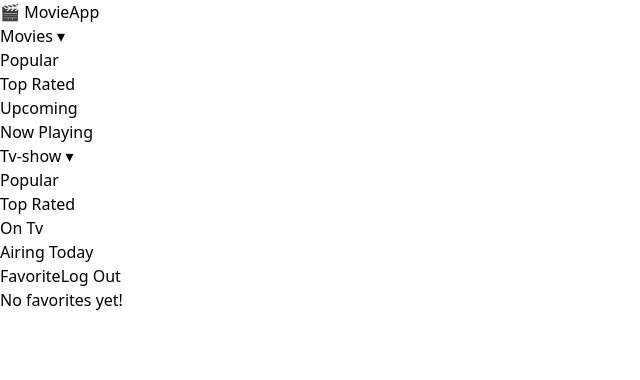
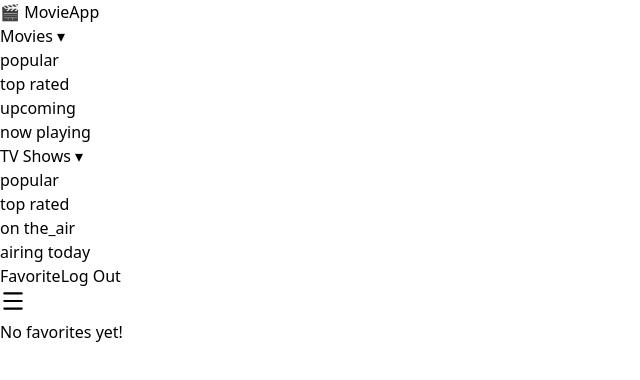
Before and after one commit to sparkcodes001/Movie-App, a React (Vite) app: page /fav in a window 1280 px wide. Shown: the top 380 px of the page, without its empty margins (0-640 px from the left). Built offline with nearby package versions, Linux system fonts and the light colour scheme; sample sign-in values are in the browser's storage.

Commit message:
Initial commit

```diff
--- a/index.html
+++ b/index.html
@@ -22,7 +22,7 @@
     <title>movie-website</title>
   </head>
   <body
-    class="min-h-screen bg-center bg-no-repeat bg-cover bg-gradient-to-br from-gray-900 text-white via-black/95 to-gray-950"
+    class="min-h-screen bg-cover bg-center bg-no-repeat bg-gradient-to-br from-gray-900 via-black/95 to-gray-950 text-white overflow-x-hidden"
   >
     <div id="root"></div>
     <script type="module" src="/src/main.jsx"></script>
--- a/package.json
+++ b/package.json
@@ -10,6 +10,7 @@
     "preview": "vite preview"
   },
   "dependencies": {
+    "lucide-react": "^1.8.0",
     "react": "^18.3.1",
     "react-dom": "^18.3.1",
     "react-hook-form": "^7.72.1",
--- a/src/components/NavBar.jsx
+++ b/src/components/NavBar.jsx
@@ -1,148 +1,185 @@
+import { useState } from "react";
 import { Link, useNavigate } from "react-router-dom";
 import { useAuth } from "../context/AuthContext";
+import { Menu, X } from "lucide-react";
 
 export default function Navbar({ setCategories, setType }) {
   const { user, logOut } = useAuth();
   const navigate = useNavigate();
 
+  const [menuOpen, setMenuOpen] = useState(false);
+  const [movieOpen, setMovieOpen] = useState(false);
+  const [tvOpen, setTvOpen] = useState(false);
+
+  const handleNavigation = (category, type) => {
+    setCategories(category);
+    setType(type);
+    navigate("/");
+    setMenuOpen(false);
+  };
+
   return (
-    <nav className="sticky top-0 backdrop-blur flex items-center gap-6 justify-between shadow-lg shadow-black/70 p-4 w-full text-white bg-black/40 z-50">
-      <Link to={"/"} className="text-xl font-bold">
-        🎬 MovieApp
+    <nav className="sticky top-0 z-50 bg-black/60 backdrop-blur-xl border-b border-gray-800">
+      <div className=" mx-auto flex items-center justify-between px-4 py-3">
+        {/* LOGO */}
+        <Link to="/" className="text-xl md:text-2xl font-bold text-white">
+          🎬 <span className="text-sky-500">MovieApp</span>
         </Link>
 
-      {/* <p className="text-center text-white">
-        Welcome back {user && user.name} 🎉
-      </p> */}
+        {/* DESKTOP MENU */}
+        <div className="hidden md:flex items-center gap-8">
+          {/* MOVIES */}
+          <div className="relative group">
+            <button className="text-gray-200 hover:text-sky-500 transition">
+              Movies ▾
+            </button>
 
-      <div className="flex gap-3">
-        {/* MOVIES DROPDOWN */}
-        <div className="relative group">
-          <button className="hover:text-sky-500 text-lg">Movies ▾</button>
-
-          <div
-            className="absolute left-0 mt-2 w-48 bg-gray-900 rounded-lg shadow-lg
-                        opacity-0 group-hover:opacity-100 invisible
-                        group-hover:visible transition-all duration-300 z-50"
+            <div className="absolute z-50 left-0 mt-3 w-48 bg-gray-900 rounded-xl shadow-lg opacity-0 invisible group-hover:opacity-100 group-hover:visible transition duration-300">
+              <ul className="p-2 space-y-1">
+                {["popular", "top_rated", "upcoming", "now_playing"].map(
+                  (item) => (
+                    <li
+                      key={item}
+                      onClick={() => handleNavigation(item, "movie")}
+                      className="px-3 py-2 rounded-lg hover:bg-gray-800 cursor-pointer capitalize"
                     >
-            <ul className="flex flex-col p-2 z-10">
-              <li
-                onClick={() => {
-                  setCategories("popular");
-                  setType("movie");
-                  navigate("/");
-                }}
-                className="p-2 hover:bg-gray-700 rounded cursor-pointer"
-              >
-                Popular
+                      {item.replace("_", " ")}
                     </li>
-              <li
-                onClick={() => {
-                  setCategories("top_rated");
-                  setType("movie");
-                  navigate("/");
-                }}
-                className="p-2 hover:bg-gray-700 rounded cursor-pointer"
-              >
-                Top Rated
-              </li>
-              <li
-                onClick={() => {
-                  setCategories("upcoming");
-                  setType("movie");
-                  navigate("/");
-                }}
-                className="p-2 hover:bg-gray-700 rounded cursor-pointer"
-              >
-                Upcoming
-              </li>
-              <li
-                onClick={() => {
-                  setCategories("now_playing");
-                  setType("movie");
-                  navigate("/");
-                }}
-                className="p-2 hover:bg-gray-700 rounded cursor-pointer"
-              >
-                Now Playing
-              </li>
+                  ),
+                )}
               </ul>
             </div>
           </div>
 
-        {/* TV-SHOW */}
+          {/* TV SHOWS */}
           <div className="relative group">
-          <button className="hover:text-sky-500 transition-all text-lg">
-            Tv-show ▾
+            <button className="text-gray-200 hover:text-sky-500 transition">
+              TV Shows ▾
             </button>
 
-          <div
-            className="absolute left-0 mt-2 w-48 bg-gray-900 rounded-lg shadow-lg
-                        opacity-0 group-hover:opacity-100 invisible
-                        group-hover:visible transition-all duration-300 z-50"
+            <div className="absolute left-0 mt-3 w-48 bg-gray-900 rounded-xl shadow-lg opacity-0 invisible group-hover:opacity-100 group-hover:visible transition duration-300">
+              <ul className="p-2 space-y-1">
+                {["popular", "top_rated", "on_the_air", "airing_today"].map(
+                  (item) => (
+                    <li
+                      key={item}
+                      onClick={() => handleNavigation(item, "tv")}
+                      className="px-3 py-2 rounded-lg hover:bg-gray-800 cursor-pointer capitalize"
                     >
-            <ul className="flex flex-col p-2">
-              <li
-                onClick={() => {
-                  setCategories("popular");
-                  setType("tv");
-                  navigate("/");
-                }}
-                className="p-2 rounded hover:bg-gray-700 cursor-pointer"
-              >
-                Popular
+                      {item.replace("_", " ")}
                     </li>
-              <li
-                onClick={() => {
-                  setCategories("top_rated");
-                  setType("tv");
-                  navigate("/");
-                }}
-                className="p-2 rounded hover:bg-gray-700 cursor-pointer"
-              >
-                Top Rated
-              </li>
-              <li
-                onClick={() => {
-                  setCategories("on_the_air");
-                  setType("tv");
-                  navigate("/");
-                }}
-                className="p-2 rounded hover:bg-gray-700 cursor-pointer"
-              >
-                On Tv
-              </li>
-              <li
-                onClick={() => {
-                  setCategories("airing_today");
-                  setType("tv");
-                  navigate("/");
-                }}
-                className="p-2 rounded hover:bg-gray-700 cursor-pointer"
-              >
-                Airing Today
-              </li>
+                  ),
+                )}
               </ul>
             </div>
           </div>
-      </div>
 
-      <div className="flex gap-2">
+          {/* FAVORITE */}
           <Link
-          to={"/fav"}
-          className="p-2 text-sm bg-gray-800 rounded-lg hover:bg-gray-900 shadow-2xl border border-gray-600 transition-all"
+            to="/fav"
+            className="px-4 py-2 bg-gray-800 rounded-lg hover:bg-gray-700 transition"
           >
             Favorite
           </Link>
+
+          {/* LOGOUT */}
           {user && (
             <button
-            onClick={() => logOut()}
-            className="p-2 text-sm text-gray-100 bg-sky-600 rounded-lg hover:bg-sky-800 shadow-2xl border border-black/45 transition-all"
+              onClick={logOut}
+              className="px-4 py-2 bg-sky-600 rounded-lg hover:bg-sky-700 transition"
             >
               Log Out
             </button>
           )}
         </div>
+
+        {/* MOBILE BUTTON */}
+        <button
+          onClick={() => setMenuOpen(!menuOpen)}
+          className="md:hidden text-white"
+        >
+          {menuOpen ? <X size={26} /> : <Menu size={26} />}
+        </button>
+      </div>
+
+      {/* MOBILE MENU */}
+      {menuOpen && (
+        <div className="md:hidden bg-black/95 px-6 pb-6 space-y-4 transition-all">
+          {/* Movies */}
+          <div>
+            <button
+              onClick={() => setMovieOpen(!movieOpen)}
+              className="w-full text-left py-2 text-gray-200"
+            >
+              Movies ▾
+            </button>
+
+            {movieOpen && (
+              <ul className="pl-4 space-y-2 text-gray-400">
+                {["popular", "top_rated", "upcoming", "now_playing"].map(
+                  (item) => (
+                    <li
+                      key={item}
+                      onClick={() => handleNavigation(item, "movie")}
+                      className="cursor-pointer capitalize"
+                    >
+                      {item.replace("_", " ")}
+                    </li>
+                  ),
+                )}
+              </ul>
+            )}
+          </div>
+
+          {/* TV */}
+          <div>
+            <button
+              onClick={() => setTvOpen(!tvOpen)}
+              className="w-full text-left py-2 text-gray-200"
+            >
+              TV Shows ▾
+            </button>
+
+            {tvOpen && (
+              <ul className="pl-4 space-y-2 text-gray-400">
+                {["popular", "top_rated", "on_the_air", "airing_today"].map(
+                  (item) => (
+                    <li
+                      key={item}
+                      onClick={() => handleNavigation(item, "tv")}
+                      className="cursor-pointer capitalize"
+                    >
+                      {item.replace("_", " ")}
+                    </li>
+                  ),
+                )}
+              </ul>
+            )}
+          </div>
+
+          {/* Favorite */}
+          <Link
+            to="/fav"
+            onClick={() => setMenuOpen(false)}
+            className="block py-2 text-gray-200"
+          >
+            Favorite
+          </Link>
+
+          {/* Logout */}
+          {user && (
+            <button
+              onClick={() => {
+                logOut();
+                setMenuOpen(false);
+              }}
+              className="w-full py-2 bg-sky-600 rounded-lg"
+            >
+              Log Out
+            </button>
+          )}
+        </div>
+      )}
     </nav>
   );
 }
--- a/src/pages/Favorites.jsx
+++ b/src/pages/Favorites.jsx
@@ -12,7 +12,7 @@ export default function FavoritePage({ type }) {
     );
 
   return (
-    <div className="grid grid-cols-2 gap-4 absolutejustify-center p-4 md:grid-cols-4">
+    <div className="min-h-screen flex items-center justify-center px-4 bg-gradient-to-br from-gray-900 via-black to-gray-800">
       {favorites.map((movie) => (
         <MovieCard key={movie.id} movie={movie} type={type} />
       ))}
```
Also changed, not shown: src/components/MovieCard.jsx (+5 -5 lines), src/pages/Auth.jsx (+40 -83 lines), src/pages/Home.jsx (+13 -10 lines), 1 other file (tests, documents, lock files or other folders). Lines whose indentation alone changed are shown as unchanged.
